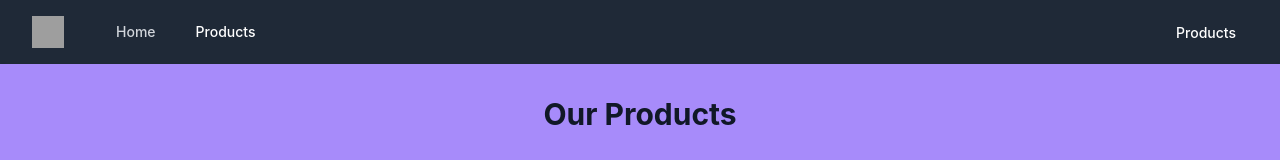
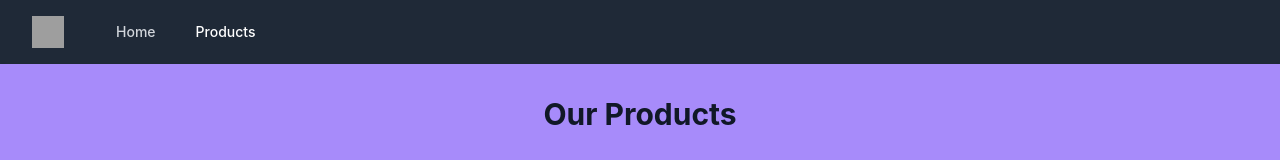
Before and after one commit to AsherThomasBabu/Nuchange-React-Hiring, a React (Create React App) app: page / in a window 1280 px wide. Shown: the top 160 px of the page. Built offline with nearby package versions, Linux system fonts and the light colour scheme; grey boxes are pictures that could not be loaded.

Commit message:
update navbar contents

```diff
--- a/src/components/Navbar.js
+++ b/src/components/Navbar.js
@@ -77,14 +77,6 @@ function Navbar() {
                 )}
               </button>
             </div>
-            <div>
-              <a
-                href="#"
-                className=" hover:bg-gray-700 text-white px-3 py-2 rounded-md text-sm font-medium"
-              >
-                Products
-              </a>
-            </div>
           </div>
         </div>
 
```
